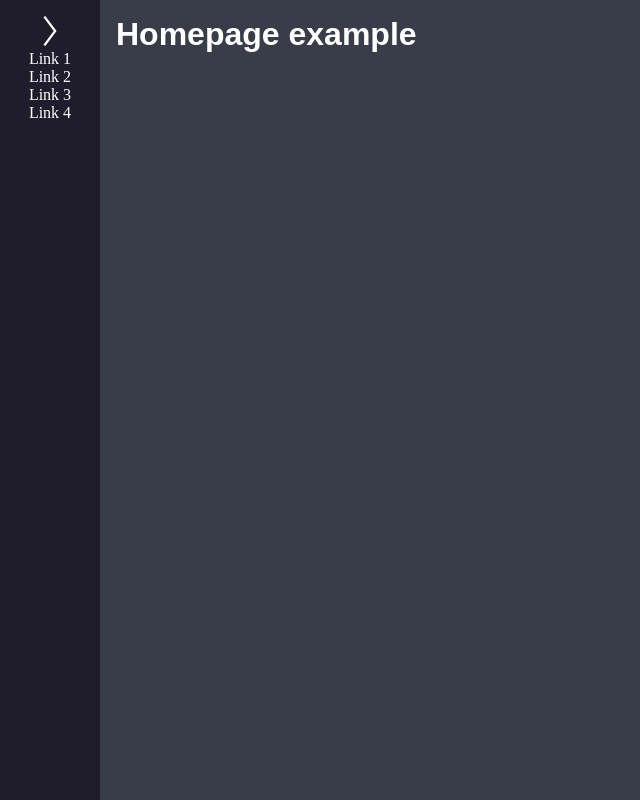
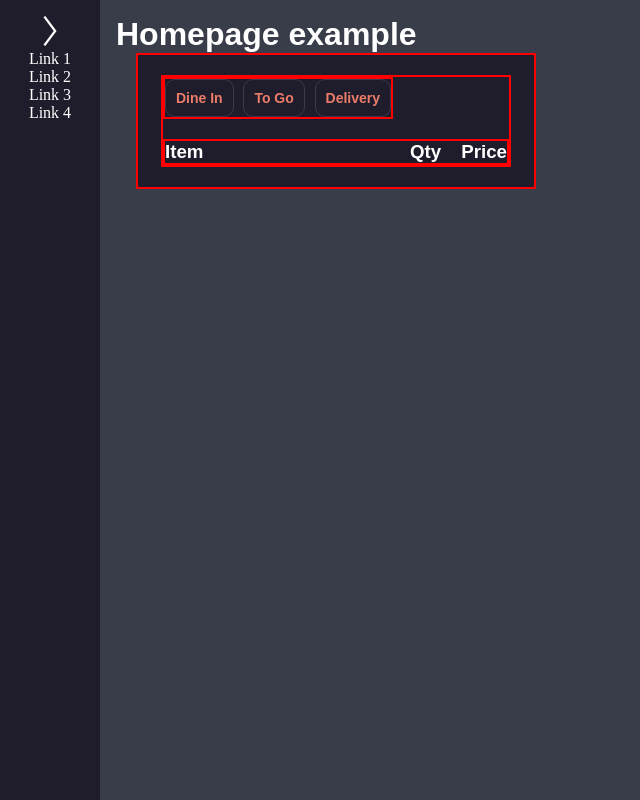
Before and after one commit to alperenustun/food-order-app, a React (Vite) app: page / in a window 1280 px wide. Shown: the whole page, without its empty margins (0-640 px from the left). Built offline with nearby package versions, Linux system fonts and the light colour scheme; no server answers; the database is empty; sample sign-in values are in the browser's storage.

Commit message:
[FO-6] Button part has been completed

```diff
--- a/src/components/PaymentConfirmation/PaymentConfirmation.jsx
+++ b/src/components/PaymentConfirmation/PaymentConfirmation.jsx
@@ -4,8 +4,21 @@ import "./PaymentConfirmation.scss";
 
 
 function PaymentConfirmation() {
-    return <div>
-
+    return <div className="PaymentConfirmation">
+        <div className="PaymentConfirmation-box">
+            <div className="PaymentConfirmation-Button-Box">
+                <button className="PaymentConfirmation-Button">Dine In</button>
+                <button className="PaymentConfirmation-Button">To Go</button>
+                <button className="PaymentConfirmation-Button">Delivery</button>
+            </div>
+            <div className="PaymentConfirmationtitle">
+                <h3>Item</h3>
+                <div>
+                <h3>Qty</h3>
+                <h3>Price</h3>
+                </div>
+            </div>
+       </div>
     </div>
 
 }
--- a/src/components/PaymentConfirmation/PaymentConfirmation.scss
+++ b/src/components/PaymentConfirmation/PaymentConfirmation.scss
@@ -0,0 +1,60 @@
+.PaymentConfirmation {
+    background-color: #1F1D2B;
+    border: 2px solid red;
+    max-width: 400px;
+    margin-left: 20px;
+}
+
+.PaymentConfirmation-box {
+    max-width: 350px;
+    margin: 20px auto;
+    border: 2px solid red;
+    position: relative;
+    top: 0;
+    right: 0;
+}
+
+
+.PaymentConfirmation-Button-Box {
+    max-width: 230px;
+    display: flex;
+    justify-content: space-between;
+    align-items: center;
+    font-family: "Barlow", sans-serif;
+    border: 2px solid red;
+
+
+
+}
+
+.PaymentConfirmation-Button {
+    background-color: transparent;
+    color: #EA7C69;
+    padding: 10px;
+    border-radius: 10px;
+    border: 1px solid #393C49;
+    font-family: "Barlow", sans-serif;
+    font-weight: 600;
+    font-size: 14px;
+}
+
+.PaymentConfirmation-Button:hover {
+    background-color: #EA7C69;
+    color: white;
+
+}
+
+.PaymentConfirmationtitle {
+    display: flex;
+    justify-content: space-between;
+    align-items: center;
+    margin-top: 20px;
+    font-size: 16px;
+    border: 2px solid red;
+}
+
+.PaymentConfirmationtitle div{
+    display: flex;
+    justify-content: space-between;
+    gap : 20px ;
+}
```
Also changed, not shown: src/pages/HomePage/HomePage.scss (line endings or trailing spaces).
